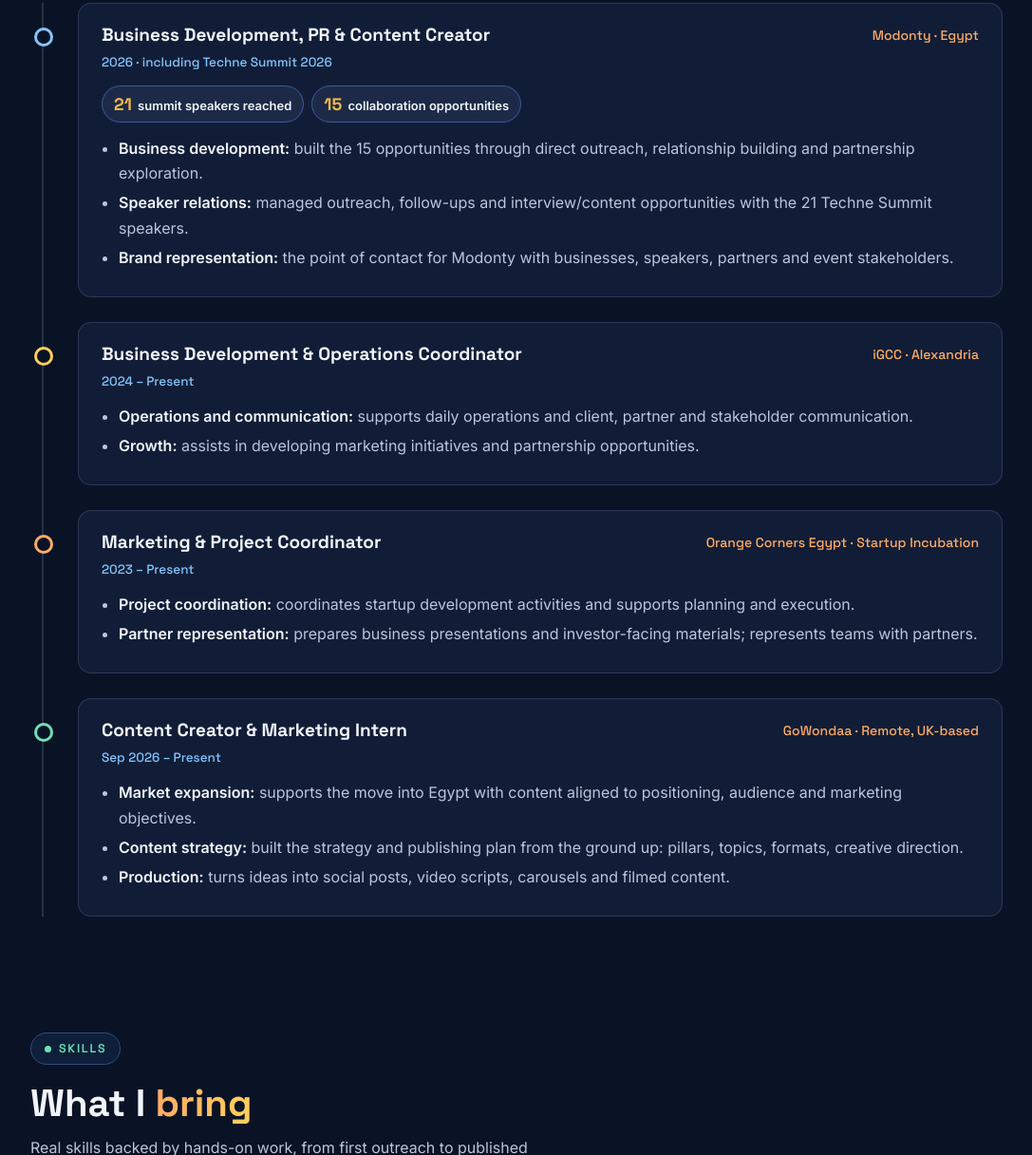
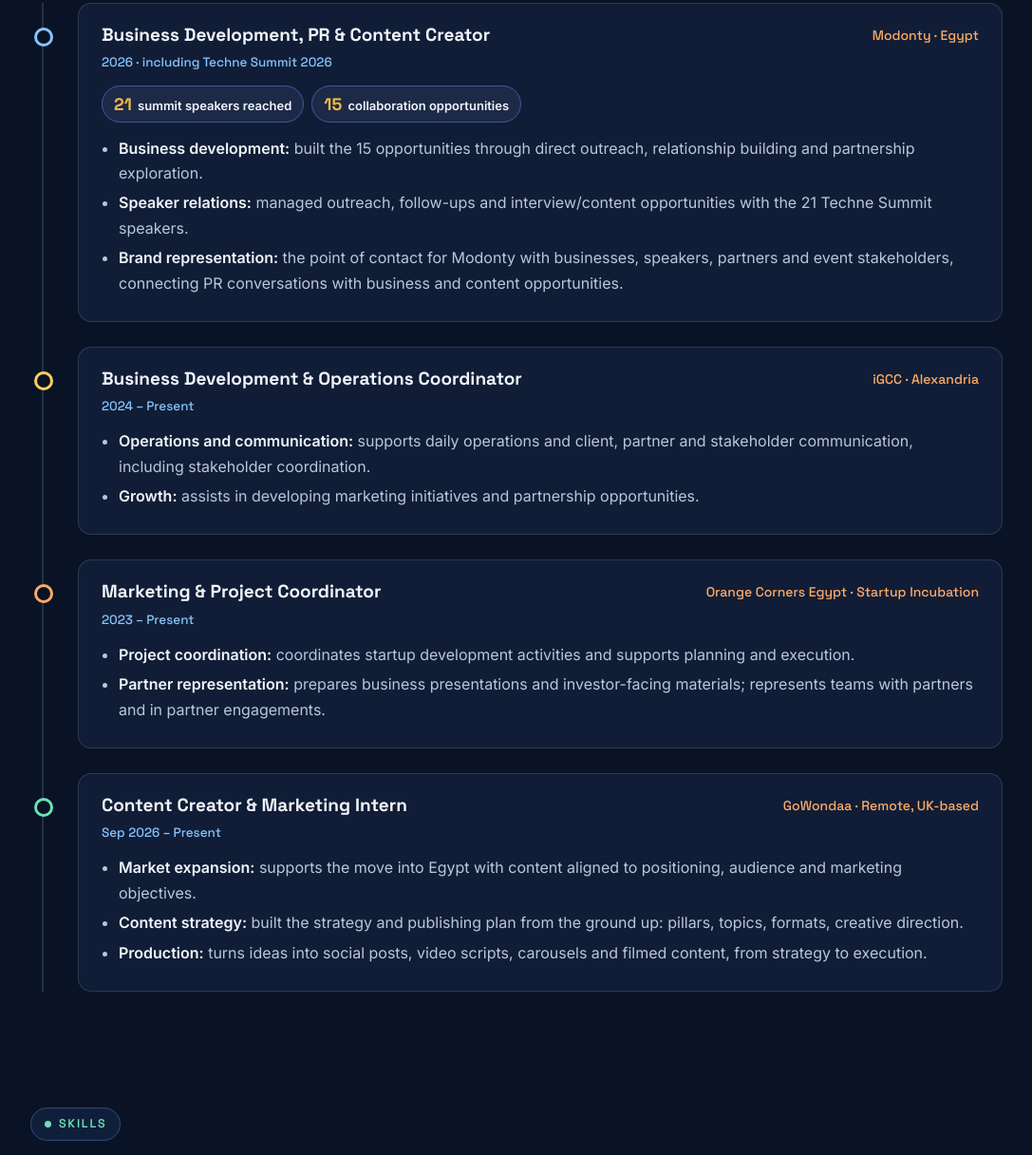
Before and after one commit to sandysaadamin20033010-dev/sandysaadamin20033010-dev.github.io, a plain HTML site: page preview/index.html in a window 1280 px wide. Shown: the part 2199-3415 px from the top of the page at 95% size, without its empty margins (96-1183 px from the left). Drawn offline with Linux system fonts and the light colour scheme.

Commit message:
Preview: restore small phrases dropped in merge

```diff
--- a/preview/index.html
+++ b/preview/index.html
@@ -448,7 +448,7 @@ body.day{--bg:#fffdf8;--panel:#ffffff;--panel-2:#f6f1e4;--text:#1f2937;--text-2:
 <ul>
 <li><strong>Business development:</strong> built the 15 opportunities through direct outreach, relationship building and partnership exploration.</li>
 <li><strong>Speaker relations:</strong> managed outreach, follow-ups and interview/content opportunities with the 21 Techne Summit speakers.</li>
-<li><strong>Brand representation:</strong> the point of contact for Modonty with businesses, speakers, partners and event stakeholders.</li>
+<li><strong>Brand representation:</strong> the point of contact for Modonty with businesses, speakers, partners and event stakeholders, connecting PR conversations with business and content opportunities.</li>
 </ul>
 </div>
 </div>
@@ -457,7 +457,7 @@ body.day{--bg:#fffdf8;--panel:#ffffff;--panel-2:#f6f1e4;--text:#1f2937;--text-2:
 <div class="row"><h3>Business Development &amp; Operations Coordinator</h3><span class="where">iGCC · Alexandria</span></div>
 <p class="when">2024 – Present</p>
 <ul>
-<li><strong>Operations and communication:</strong> supports daily operations and client, partner and stakeholder communication.</li>
+<li><strong>Operations and communication:</strong> supports daily operations and client, partner and stakeholder communication, including stakeholder coordination.</li>
 <li><strong>Growth:</strong> assists in developing marketing initiatives and partnership opportunities.</li>
 </ul>
 </div>
@@ -468,7 +468,7 @@ body.day{--bg:#fffdf8;--panel:#ffffff;--panel-2:#f6f1e4;--text:#1f2937;--text-2:
 <p class="when">2023 – Present</p>
 <ul>
 <li><strong>Project coordination:</strong> coordinates startup development activities and supports planning and execution.</li>
-<li><strong>Partner representation:</strong> prepares business presentations and investor-facing materials; represents teams with partners.</li>
+<li><strong>Partner representation:</strong> prepares business presentations and investor-facing materials; represents teams with partners and in partner engagements.</li>
 </ul>
 </div>
 </div>
@@ -479,7 +479,7 @@ body.day{--bg:#fffdf8;--panel:#ffffff;--panel-2:#f6f1e4;--text:#1f2937;--text-2:
 <ul>
 <li><strong>Market expansion:</strong> supports the move into Egypt with content aligned to positioning, audience and marketing objectives.</li>
 <li><strong>Content strategy:</strong> built the strategy and publishing plan from the ground up: pillars, topics, formats, creative direction.</li>
-<li><strong>Production:</strong> turns ideas into social posts, video scripts, carousels and filmed content.</li>
+<li><strong>Production:</strong> turns ideas into social posts, video scripts, carousels and filmed content, from strategy to execution.</li>
 </ul>
 </div>
 </div>
```
